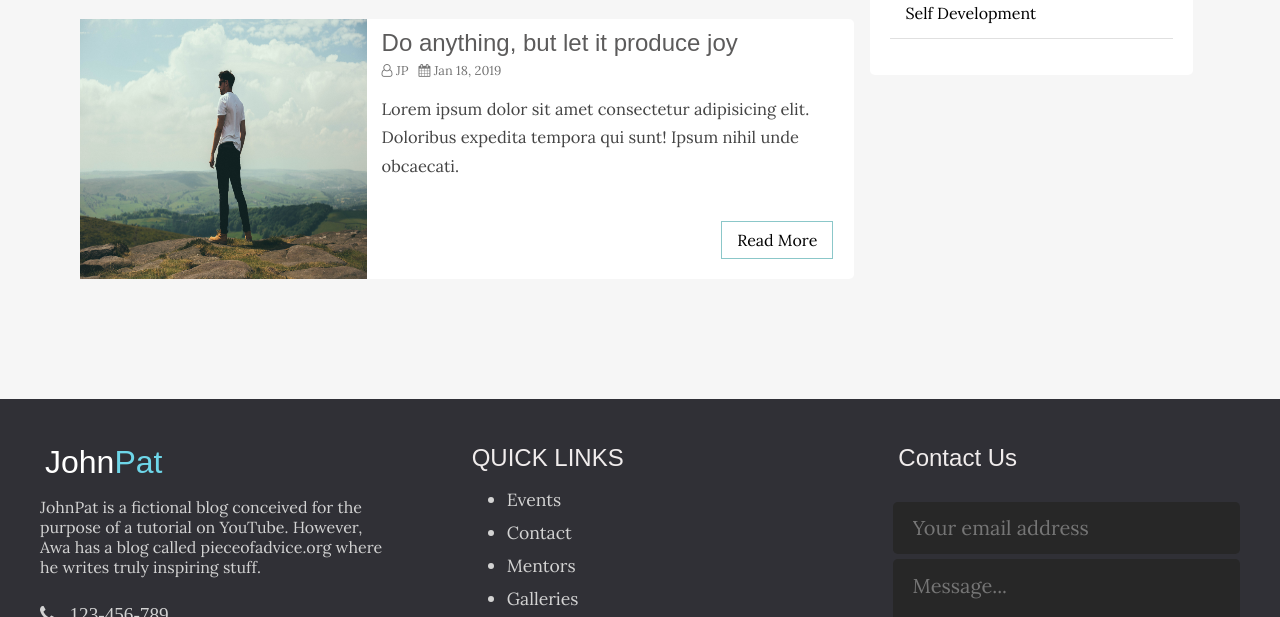
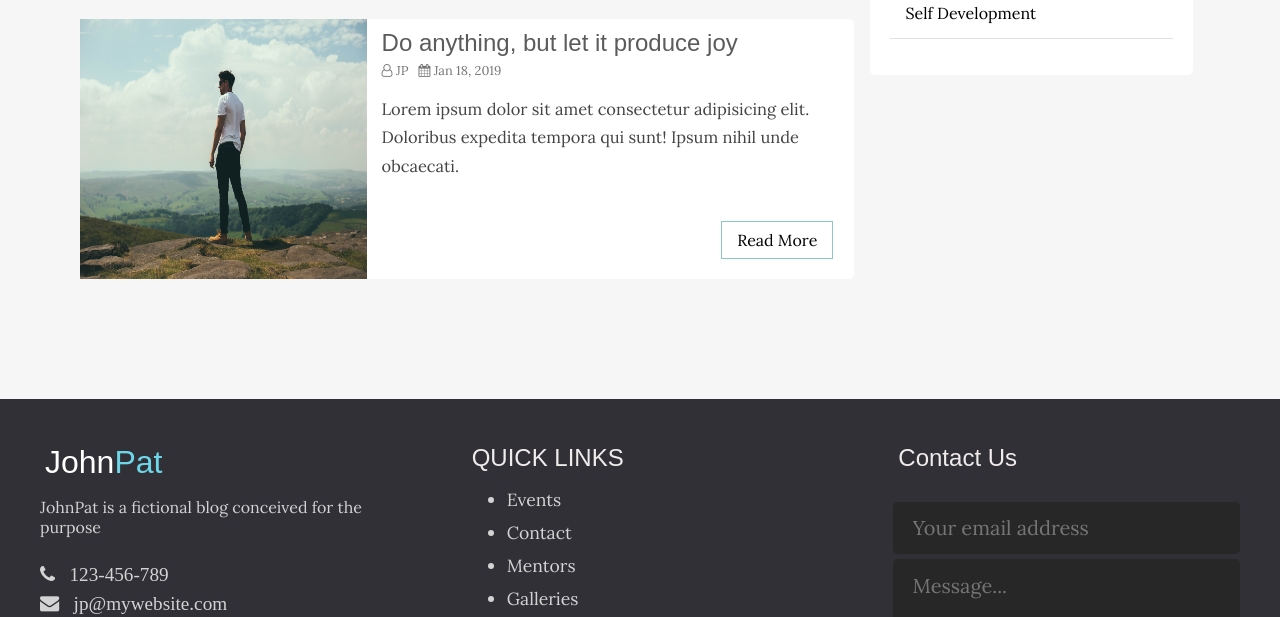
Before and after one commit to KarlelEscobar/KarlelEscobar.github.io, a plain HTML site: page index.html in a window 1280 px wide. Shown: the part 1231-1848 px from the top of the page. Drawn offline with nearby package versions, Linux system fonts and the light colour scheme; a web font is replaced by a local one.

Commit message:
Add files via upload

```diff
--- a/index.html
+++ b/index.html
@@ -227,8 +227,6 @@
         <h1 class="logo-text">John<span>Pat</span></h1>
         <p>
           JohnPat is a fictional blog conceived for the purpose
-          of a tutorial on YouTube. However, Awa has a blog called pieceofadvice.org
-          where he writes truly inspiring stuff.
         </p>
         <!-- <br> -->
 
```
